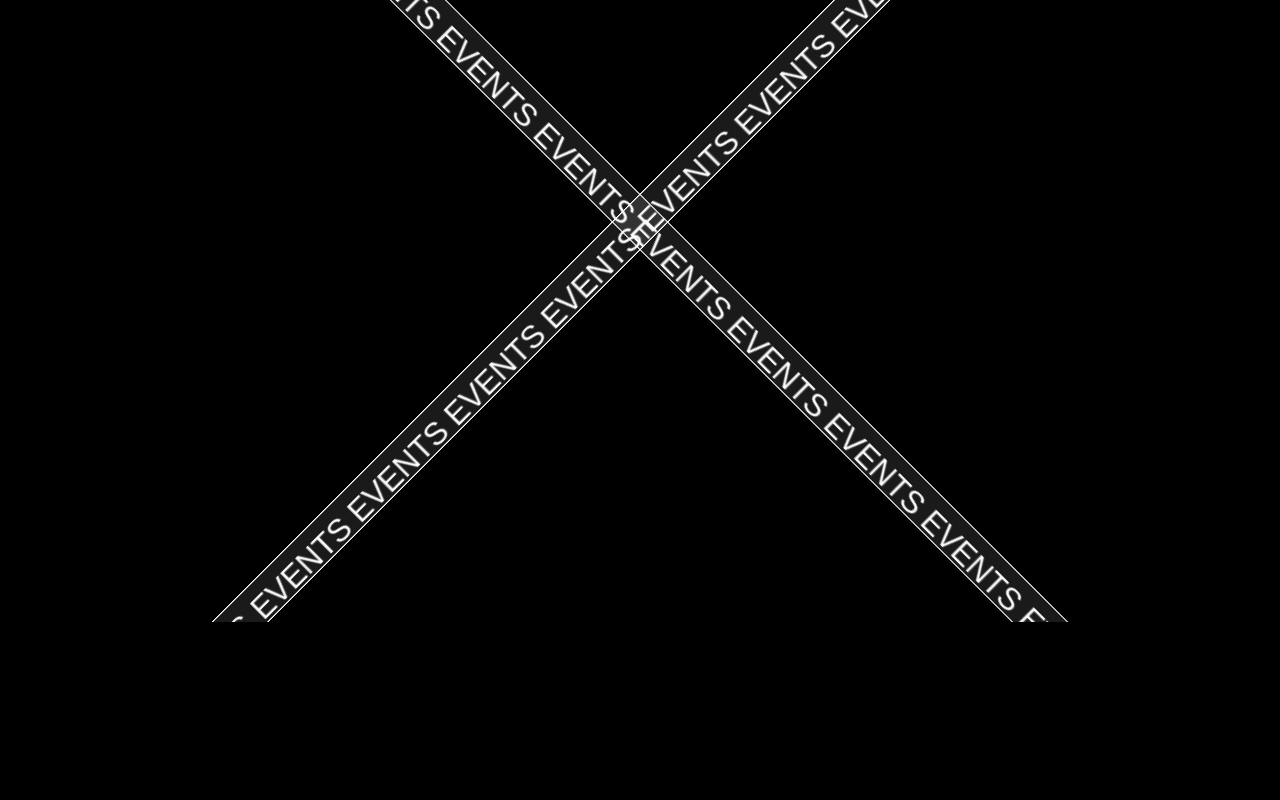
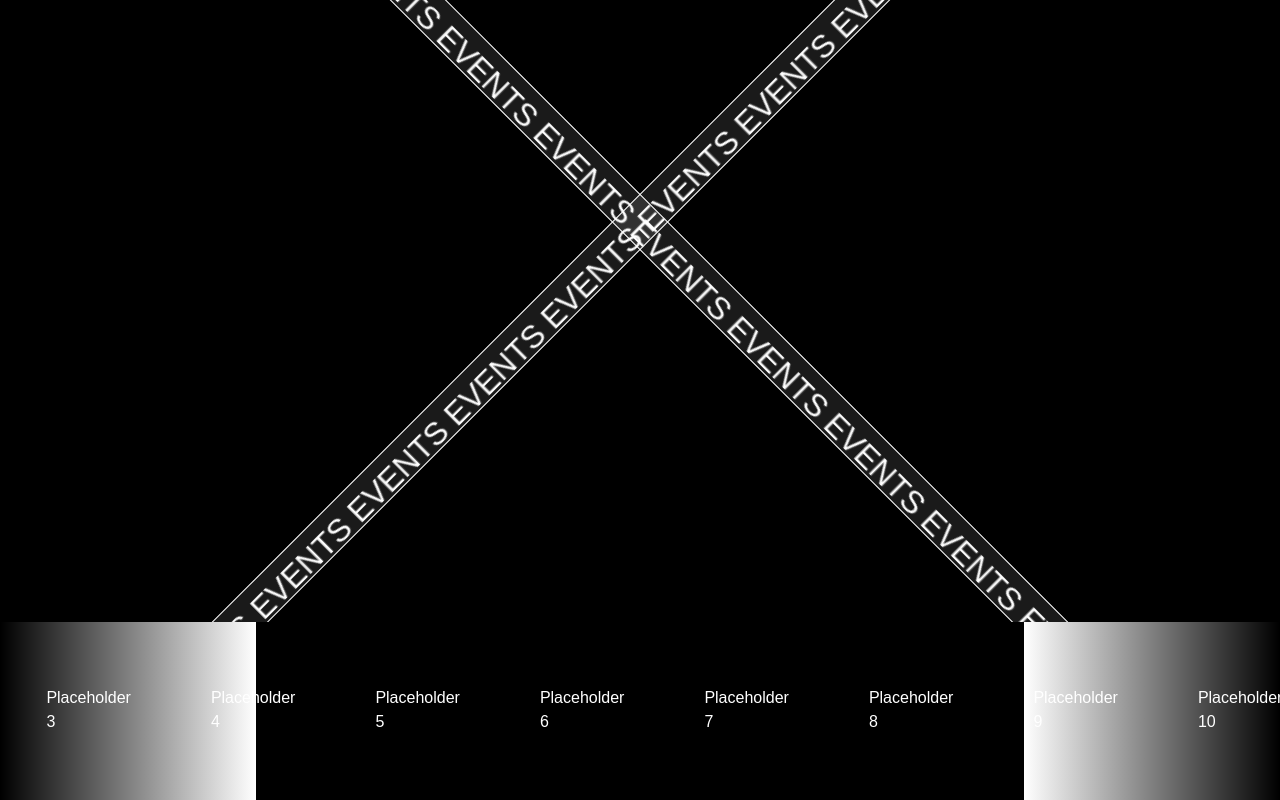
Before and after one commit to Techkriya2024/frontend, a React (Create React App) app: page / in a window 1280 px wide. Shown: the part 978-1778 px from the top of the page. Before the commit the page ends 1600 px from the top, so only its background shows below. Built offline with nearby package versions, Linux system fonts and the light colour scheme.

Commit message:
added part of home page

```diff
--- /dev/null
+++ b/src/CSS/Sponshership.css
@@ -0,0 +1,20 @@
+@keyframes slide {
+    0% {
+      transform: translateX(0);
+    }
+    100% {
+      transform: translateX(-50%); /* Move left by 50% of the duplicated set */
+    }
+  }
+
+  .animate-slide {
+    animation: 35s slide infinite linear;
+  }
+
+  .logos-slide {
+    display: inline-flex; /* Use inline-flex for horizontal layout */
+  }
+
+  .logo-placeholder {
+    height: 50px; /* Height for the placeholder */
+  }
--- /dev/null
+++ b/src/components/Sponshership.jsx
@@ -0,0 +1,40 @@
+import React from "react";
+import "../CSS/Sponshership.css"; // Keep this for the keyframes
+
+const LogosSlider = () => {
+  // Placeholder array for logos
+  const logos = [
+    "Placeholder 1",
+    "Placeholder 2",
+    "Placeholder 3",
+    "Placeholder 4",
+    "Placeholder 5",
+    "Placeholder 6",
+    "Placeholder 7",
+    "Placeholder 8",
+    "Placeholder 9",
+    "Placeholder 10",
+    "Placeholder 11",
+    "Placeholder 12",
+  ];
+
+  return (
+    <div className="logos overflow-hidden relative py-16 bg-black text-white">
+      {/* Gradients for fade effects */}
+      <div className="absolute inset-y-0 left-0 w-64 bg-gradient-to-l from-white to-transparent z-10"></div>
+      <div className="absolute inset-y-0 right-0 w-64 bg-gradient-to-r from-white to-transparent z-10"></div>
+
+      {/* Logos slide */}
+      <div className="logos-slide inline-flex animate-slide">
+        {/* Duplicate all logos for seamless effect */}
+        {[...logos, ...logos].map((logo, index) => (
+          <div key={index} className="logo-placeholder inline-block mx-10">
+            {logo}
+          </div>
+        ))}
+      </div>
+    </div>
+  );
+};
+
+export default LogosSlider;
--- a/src/pages/Home.jsx
+++ b/src/pages/Home.jsx
@@ -1,11 +1,13 @@
 import EventLayout from "../components/EventLayout";
 import XShapeScrollingTracks from "../components/EventSlider";
+import LogosSlider from "../components/Sponshership";
 
 const Home = () => {
   return <div>
     <EventLayout/>
     <XShapeScrollingTracks/>
-  </div>;
+    <LogosSlider/>
+  </div>
 
 
 };
--- a/src/routes.js
+++ b/src/routes.js
@@ -3,6 +3,7 @@
 import Gallery from "./components/Gallery";
 import XShapeScrollingTracks from "./components/EventSlider";
 import EventLayout from "./components/EventLayout";
+
 
 const Home = React.lazy(() => import("./pages/Home"));
 const EventPage = React.lazy(() => import("./pages/EventPage"));
@@ -13,6 +14,7 @@
   { path: "/gallery", element: <Gallery/> },
   { path: "/eventslider", element: <XShapeScrollingTracks/>},
   { path: "/eventlayout", element: <EventLayout/>},
+
 ];
 
 export default routes;
```
